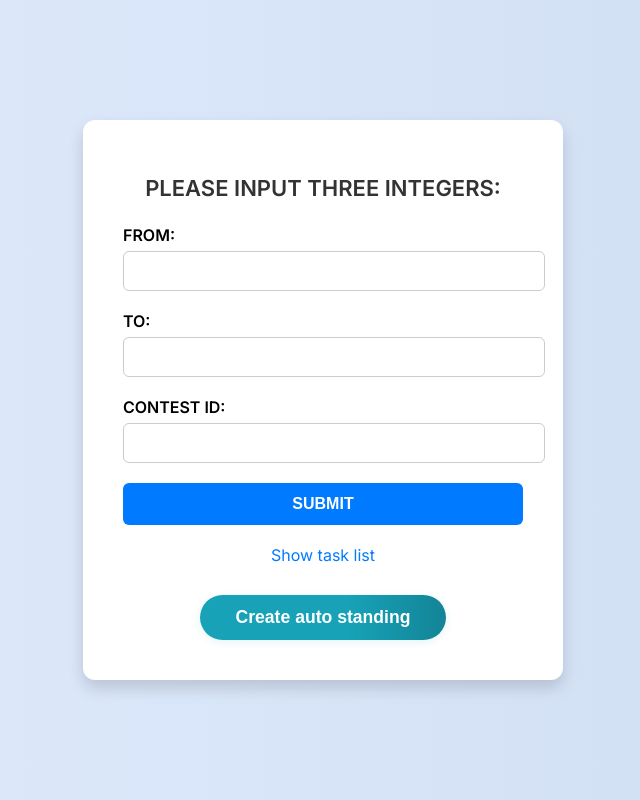
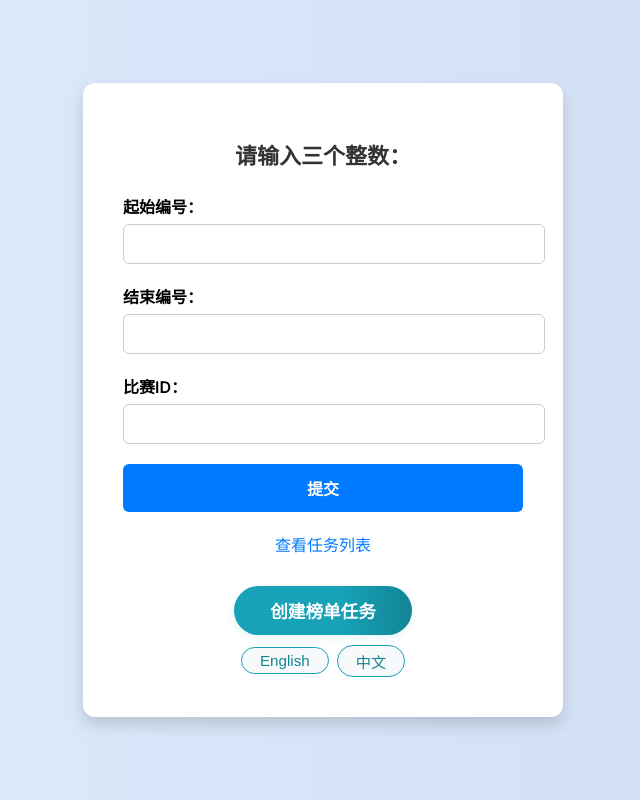
Before and after one commit to yuanruiqi/daimayuan-bot, a Python web app: template app/templates/index.html in a window 1280 px wide. Shown: the whole page, without its empty margins (317-957 px from the left). Run offline with Jinja, Linux system fonts and the light colour scheme; the template is opened without the code that fills it, so the values that code supplies are empty.

Commit message:
添加主页语言可选项

```diff
--- a/app/templates/index.html
+++ b/app/templates/index.html
@@ -25,26 +25,48 @@
             box-shadow: 0 4px 16px rgba(23,162,184,0.18);
             transform: translateY(-2px) scale(1.04);
         }
+        .lang-switch-bar {
+            display: flex;
+            justify-content: center;
+            align-items: center;
+            gap: 8px;
+            margin: 10px 0 0 0;
+            padding-right: 0;
+        }
+        .lang-btn {
+            background: #f8f9fa;
+            color: #138496;
+            border: 1px solid #17a2b8;
+            border-radius: 18px;
+            padding: 4px 18px;
+            font-size: 0.95rem;
+            font-weight: 500;
+            margin: 0;
+            transition: background 0.2s, color 0.2s;
+        }
+        .lang-btn.active, .lang-btn:hover {
+            background: #17a2b8;
+            color: #fff;
+        }
     </style>
 </head>
 <body>
     <div class="container">
-        <h1>PLEASE INPUT THREE INTEGERS:</h1>
+        <h1 id="main-title">PLEASE INPUT THREE INTEGERS:</h1>
         <form method="POST">
-            <label for="start_id">FROM:</label>
+            <label for="start_id" id="label-from">FROM:</label>
             <input type="number" name="start_id" id="start_id" required>
 
-            <label for="end_id">TO:</label>
+            <label for="end_id" id="label-to">TO:</label>
             <input type="number" name="end_id" id="end_id" required>
 
-            <label for="cid">CONTEST ID:</label>
+            <label for="cid" id="label-cid">CONTEST ID:</label>
             <input type="number" name="cid" id="cid" required>
 
-            <input type="submit" value="SUBMIT">
+            <input type="submit" id="submit-btn" value="SUBMIT">
         </form>
-
         <div style="text-align: center; margin-top: 20px;">
-            <a href="/tasklist" style="color: #007BFF; text-decoration: none;">
+            <a href="/tasklist" style="color: #007BFF; text-decoration: none;" id="show-task-link">
             Show task list
             </a>
         </div>
@@ -55,12 +77,12 @@
         <div id="standingTaskModal" class="modal" style="display:none;position:fixed;z-index:1000;left:0;top:0;width:100vw;height:100vh;background:rgba(0,0,0,0.4);align-items:center;justify-content:center;">
             <div style="background:#fff;padding:30px 40px;border-radius:8px;min-width:320px;max-width:90vw;position:relative;">
                 <button id="closeStandingTaskModal" style="position:absolute;right:10px;top:10px;font-size:20px;background:none;border:none;">&times;</button>
-                <h2 style="margin-bottom:20px;">New auto standing</h2>
+                <h2 id="modal-title" style="margin-bottom:20px;">New auto standing</h2>
                 <form id="createStandingTaskForm">
-                    <label>contest id: <input type="number" name="contest_id" required></label><br><br>
-                    <label>start id: <input type="number" name="start_id" required></label><br><br>
-                    <label>end id: <input type="number" name="end_id" required></label><br><br>
-                    <button type="submit" class="bottom-btn">Submit</button>
+                    <label id="label-modal-cid">contest id: <input type="number" name="contest_id" required></label><br><br>
+                    <label id="label-modal-start">start id: <input type="number" name="start_id" required></label><br><br>
+                    <label id="label-modal-end">end id: <input type="number" name="end_id" required></label><br><br>
+                    <button type="submit" class="bottom-btn" id="modal-submit-btn">Submit</button>
                 </form>
                 <div id="standingTaskMsg" style="margin-top:10px;color:#28a745;"></div>
             </div>
@@ -97,7 +119,68 @@
                 document.getElementById('standingTaskMsg').textContent = '创建失败';
             });
         };
+
+        // 语言映射
+        const langMap = {
+            en: {
+                title: 'DMYBOT',
+                inputTitle: 'PLEASE INPUT THREE INTEGERS:',
+                from: 'FROM:',
+                to: 'TO:',
+                cid: 'CONTEST ID:',
+                submit: 'SUBMIT',
+                showTask: 'Show task list',
+                createStanding: 'Create auto standing',
+                modalTitle: 'New auto standing',
+                contestId: 'contest id:',
+                startId: 'start id:',
+                endId: 'end id:',
+                submitBtn: 'Submit'
+            },
+            zh: {
+                title: 'DMYBOT',
+                inputTitle: '请输入三个整数：',
+                from: '起始编号：',
+                to: '结束编号：',
+                cid: '比赛ID：',
+                submit: '提交',
+                showTask: '查看任务列表',
+                createStanding: '创建榜单任务',
+                modalTitle: '新建榜单任务',
+                contestId: '比赛ID：',
+                startId: '起始编号：',
+                endId: '结束编号：',
+                submitBtn: '提交'
+            }
+        };
+        let currentLang = 'en';
+        function setLang(lang) {
+            currentLang = lang;
+            document.title = langMap[lang].title;
+            document.getElementById('main-title').textContent = langMap[lang].inputTitle;
+            document.getElementById('label-from').textContent = langMap[lang].from;
+            document.getElementById('label-to').textContent = langMap[lang].to;
+            document.getElementById('label-cid').textContent = langMap[lang].cid;
+            document.getElementById('submit-btn').value = langMap[lang].submit;
+            document.getElementById('show-task-link').textContent = langMap[lang].showTask;
+            document.getElementById('openStandingTaskModal').textContent = langMap[lang].createStanding;
+            document.getElementById('modal-title').textContent = langMap[lang].modalTitle;
+            document.getElementById('label-modal-cid').innerHTML = langMap[lang].contestId + ' <input type="number" name="contest_id" required>';
+            document.getElementById('label-modal-start').innerHTML = langMap[lang].startId + ' <input type="number" name="start_id" required>';
+            document.getElementById('label-modal-end').innerHTML = langMap[lang].endId + ' <input type="number" name="end_id" required>';
+            document.getElementById('modal-submit-btn').textContent = langMap[lang].submitBtn;
+            // 语言按钮高亮
+            document.getElementById('lang-en').classList.toggle('active', lang==='en');
+            document.getElementById('lang-zh').classList.toggle('active', lang==='zh');
+        }
+        // 默认语言
+        setLang('zh');
         </script>
+
+        <div class="lang-switch-bar">
+            <button onclick="setLang('en')" class="lang-btn" id="lang-en">English</button>
+            <button onclick="setLang('zh')" class="lang-btn" id="lang-zh">中文</button>
+        </div>
     </div>
 </body>
 </html>
```
